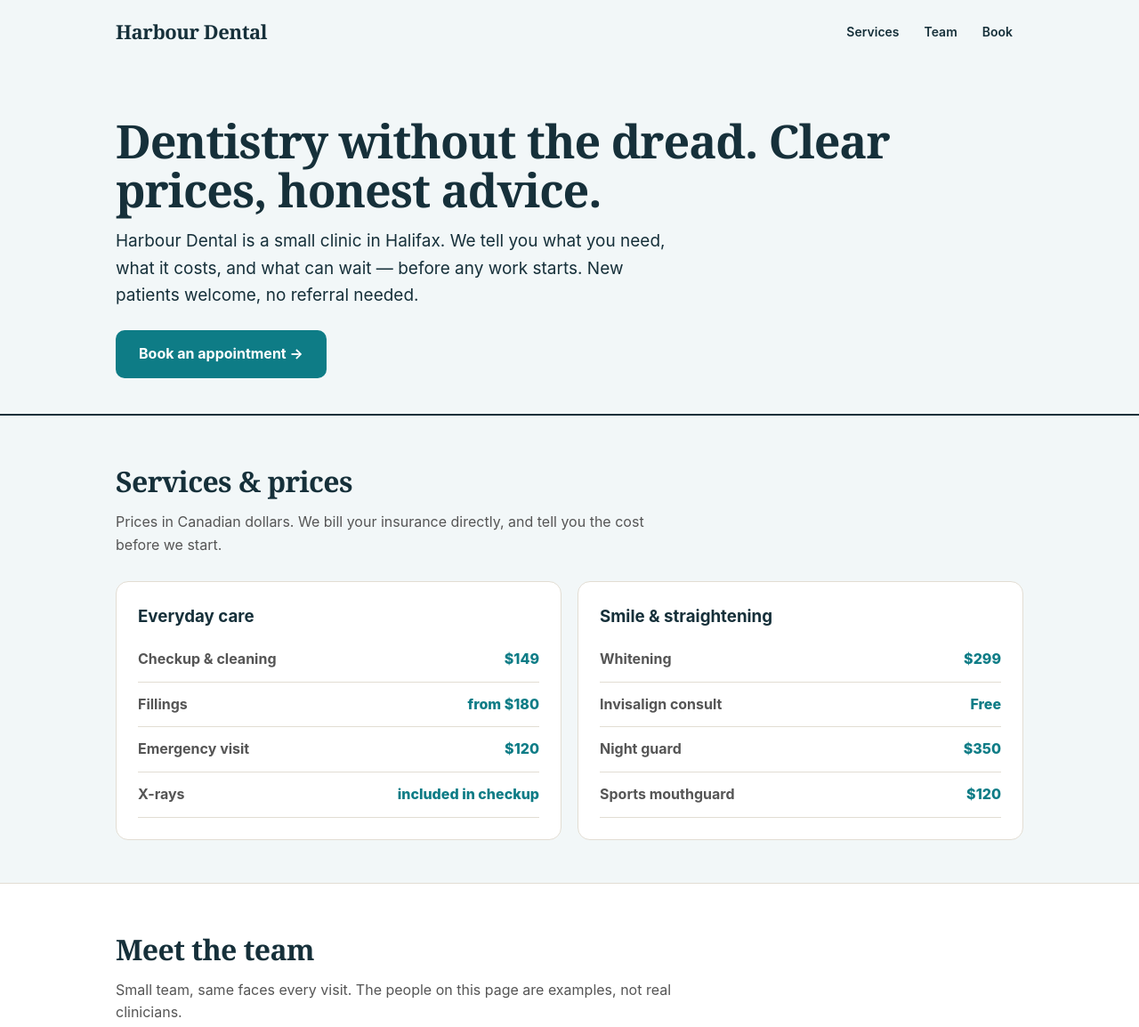
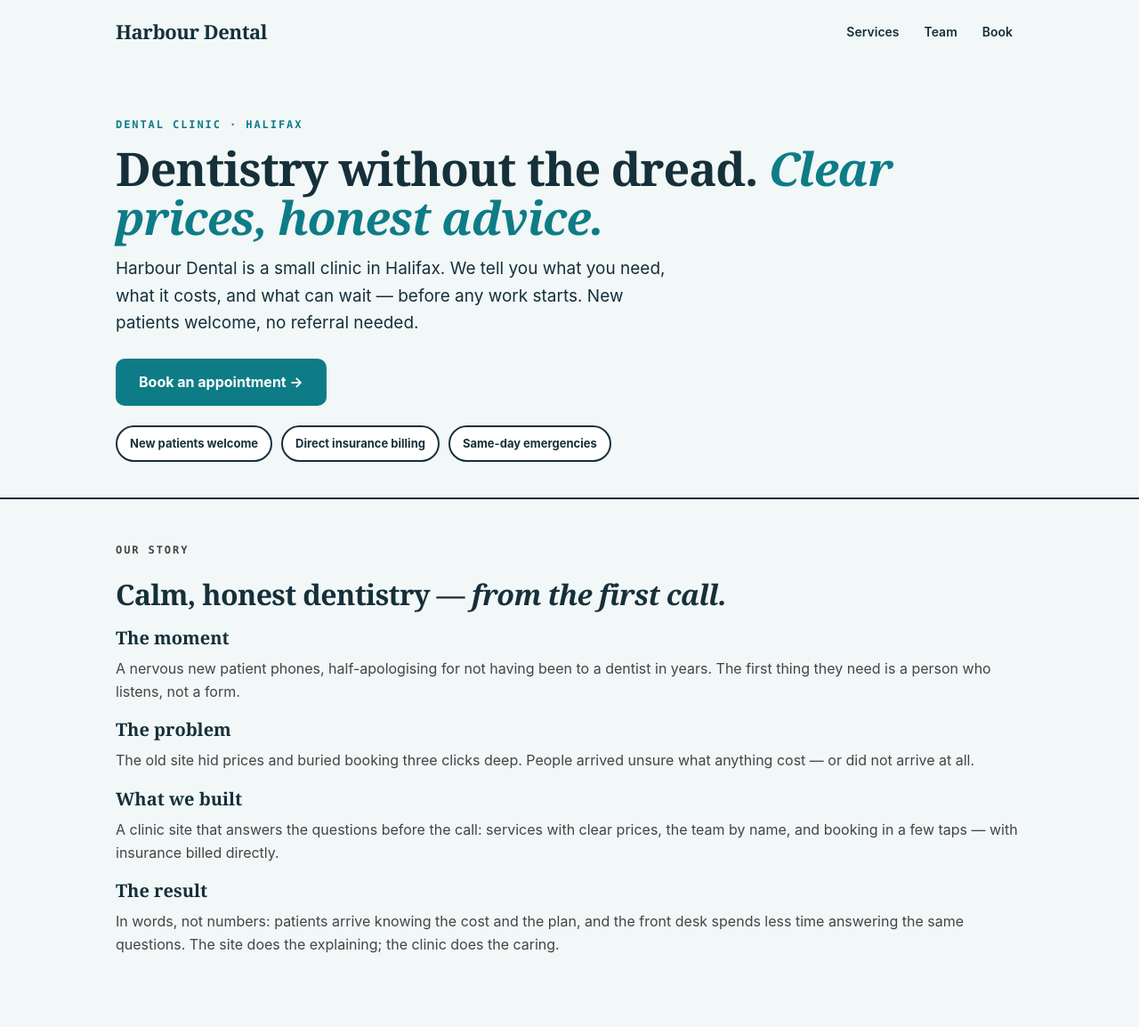
Before and after one commit to vp11dsorg/iv8sphere-website, an Astro site: page /iv8sphere-website/demos/harbour-dental in a window 1280 px wide. Shown: the part 60-1214 px from the top of the page at 89% size. Built offline with nearby package versions, Linux system fonts and the light colour scheme; Astro itself is replaced by a stand-in of ours.

```diff
--- a/src/pages/demos/harbour-dental.astro
+++ b/src/pages/demos/harbour-dental.astro
@@ -5,9 +5,19 @@ const nav=[{href:'#services',label:'Services'},{href:'#team',label:'Team'},{href
 <Demo title="Harbour Dental" seoTitle="Harbour Dental — Demo Dental Clinic Site | iv8Sphere" description="Demo clinic website: services, prices, team and booking. A service-business site built by iv8Sphere — example scope, not a client."
  name="Harbour Dental" tagline="Calm, honest dentistry in Halifax." accent="#0E7C86" accent2="#2A5C8A" bg="#F2F7F8" ink="#16303A" nav={nav}>
 <section class="demo-hero"><div class="demo-wrap">
-<h1>Dentistry without the dread. Clear prices, honest advice.</h1>
+<p class="demo-eyebrow">Dental clinic · Halifax</p>
+<h1>Dentistry without the dread. <em>Clear prices, honest advice.</em></h1>
 <p class="lead">Harbour Dental is a small clinic in Halifax. We tell you what you need, what it costs, and what can wait — before any work starts. New patients welcome, no referral needed.</p>
 <a class="cta" href="#book">Book an appointment →</a>
+<div class="demo-chips"><span>New patients welcome</span><span>Direct insurance billing</span><span>Same-day emergencies</span></div>
+</div></section>
+<section class="demo-sec"><div class="demo-wrap demo-story">
+<p class="demo-eyebrow">Our story</p>
+<h2>Calm, honest dentistry — <em>from the first call.</em></h2>
+<h3>The moment</h3><p>A nervous new patient phones, half-apologising for not having been to a dentist in years. The first thing they need is a person who listens, not a form.</p>
+<h3>The problem</h3><p>The old site hid prices and buried booking three clicks deep. People arrived unsure what anything cost — or did not arrive at all.</p>
+<h3>What we built</h3><p>A clinic site that answers the questions before the call: services with clear prices, the team by name, and booking in a few taps — with insurance billed directly.</p>
+<h3>The result</h3><p>In words, not numbers: patients arrive knowing the cost and the plan, and the front desk spends less time answering the same questions. The site does the explaining; the clinic does the caring.</p>
 </div></section>
 <section class="demo-sec" id="services"><div class="demo-wrap">
 <h2>Services &amp; prices</h2>
```
